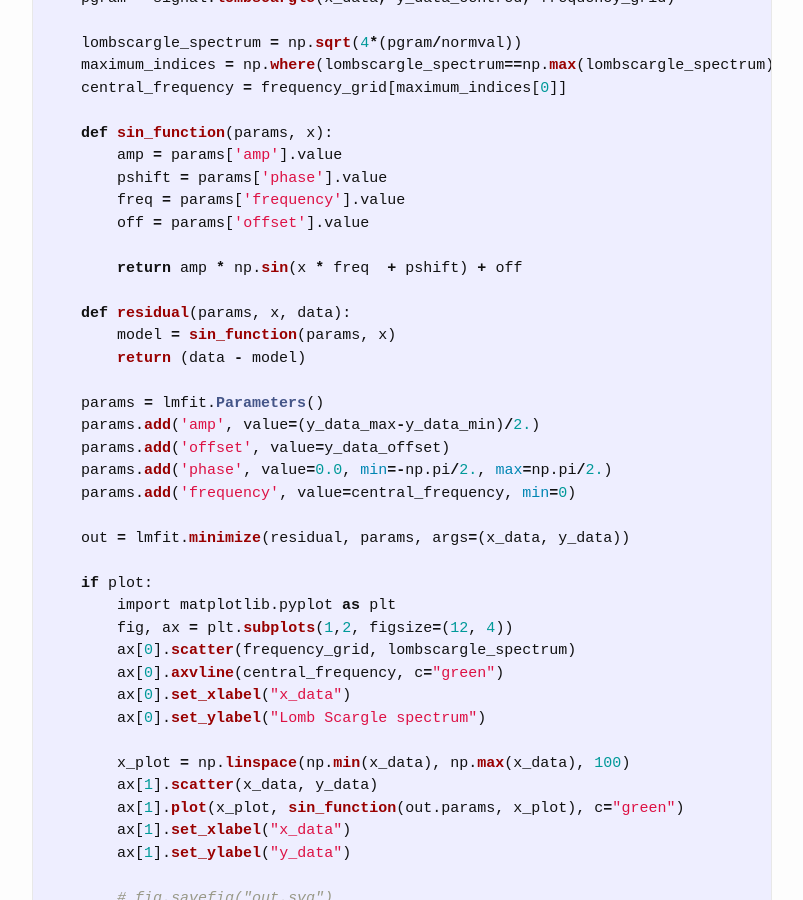
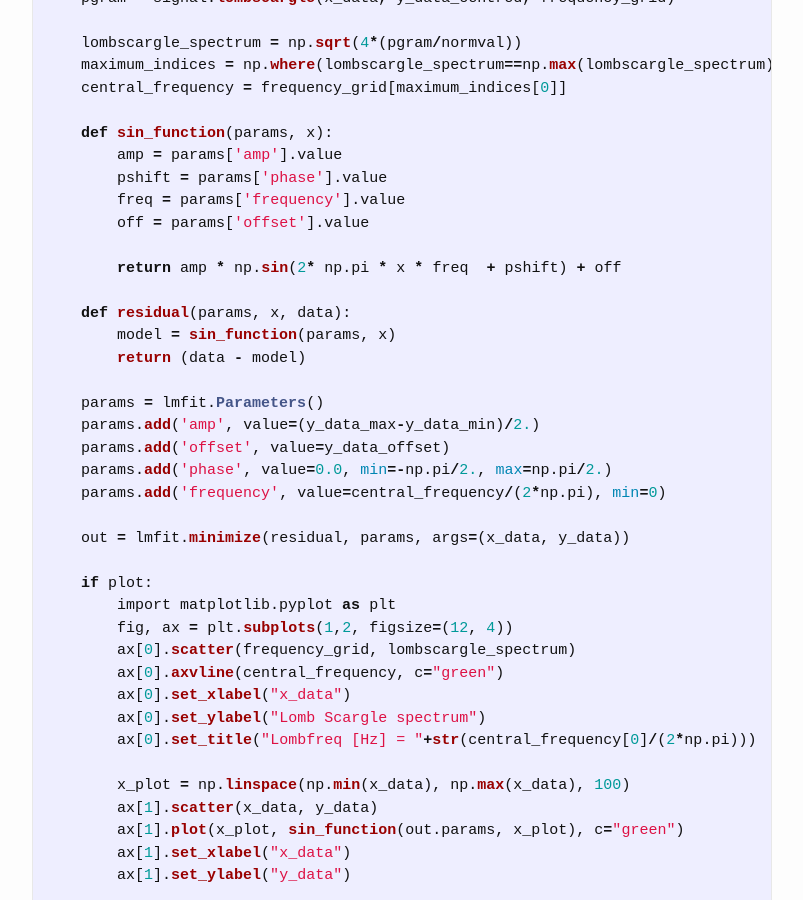
Before and after one commit to AndreaAmico/AndreaAmico.github.io, a Jekyll site: the page built from _posts/2016/2016-06-28-sine-function-fitter.markdown, in a window 1280 px wide and 900 px high, scrolled down 1165 px. Shown: the whole window, without its empty margins (238-1041 px from the left). Built offline with Jekyll 4.4.1, drawn with Linux system fonts in a browser that asks for light colours.

Commit message:
Sine fitter now gives frequencies as output

```diff
--- a/_posts/2016/2016-06-28-sine-function-fitter.markdown
+++ b/_posts/2016/2016-06-28-sine-function-fitter.markdown
@@ -52,7 +52,7 @@ def fit_sine(x_data, y_data, frequency_grid_size=100, max_min_estimation_size=5,
         freq = params['frequency'].value
         off = params['offset'].value
 
-        return amp * np.sin(x * freq  + pshift) + off
+        return amp * np.sin(2* np.pi * x * freq  + pshift) + off
 
     def residual(params, x, data):
         model = sin_function(params, x)
@@ -62,7 +62,7 @@ def fit_sine(x_data, y_data, frequency_grid_size=100, max_min_estimation_size=5,
     params.add('amp', value=(y_data_max-y_data_min)/2.)
     params.add('offset', value=y_data_offset)
     params.add('phase', value=0.0, min=-np.pi/2., max=np.pi/2.)
-    params.add('frequency', value=central_frequency, min=0)
+    params.add('frequency', value=central_frequency/(2*np.pi), min=0)
 
     out = lmfit.minimize(residual, params, args=(x_data, y_data))
 
@@ -73,6 +73,7 @@ def fit_sine(x_data, y_data, frequency_grid_size=100, max_min_estimation_size=5,
         ax[0].axvline(central_frequency, c="green")
         ax[0].set_xlabel("x_data")
         ax[0].set_ylabel("Lomb Scargle spectrum")
+        ax[0].set_title("Lombfreq [Hz] = "+str(central_frequency[0]/(2*np.pi)))
 
         x_plot = np.linspace(np.min(x_data), np.max(x_data), 100)
         ax[1].scatter(x_data, y_data)
```
